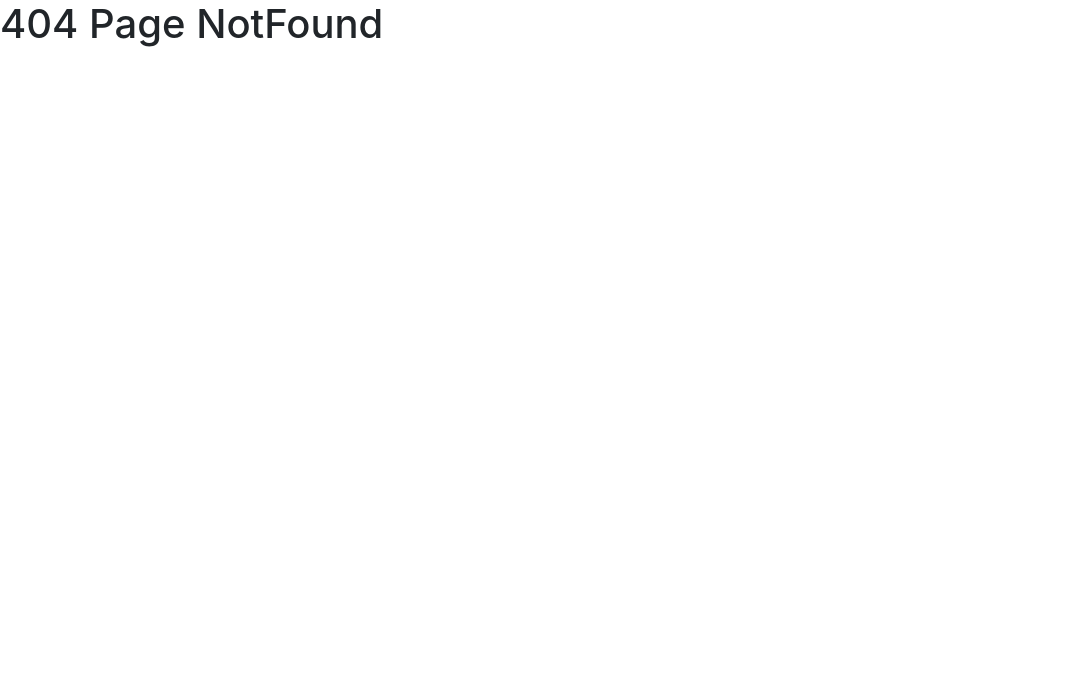
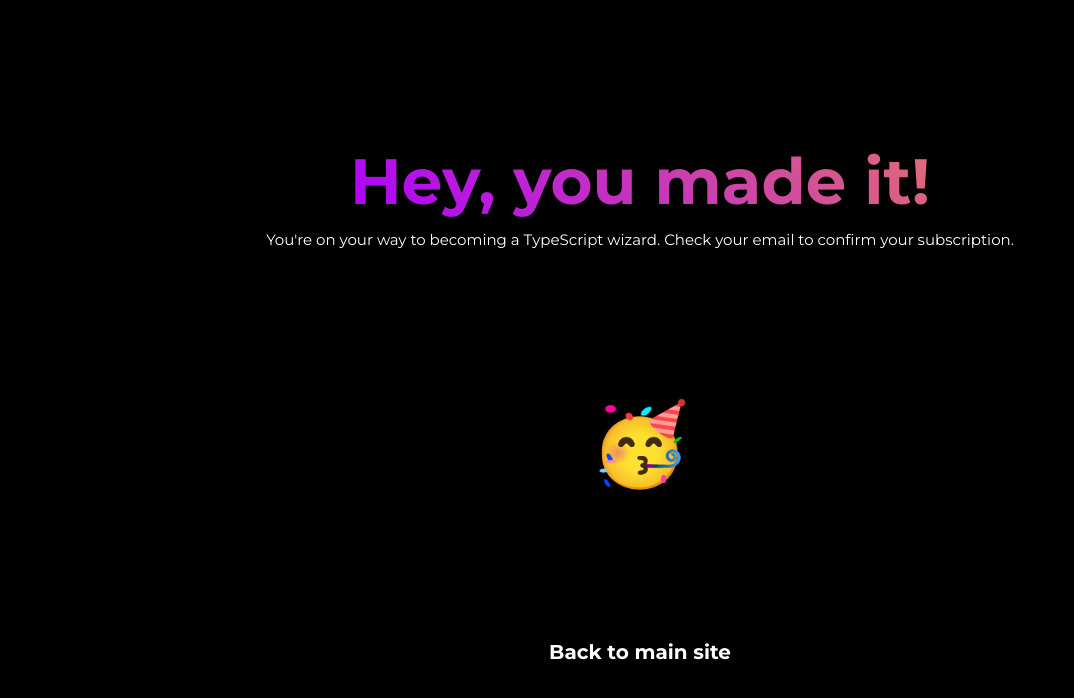
Before and after one commit to shaundai/TSforJSDevsSite, a React (Create React App) app: page /signupsuccessful in a window 1280 px wide. Before the commit this address had no page. Shown: the top 698 px of the page, without its empty margins (0-1074 px from the left). Built offline with nearby package versions, Linux system fonts and the light colour scheme; a web font is replaced by a local one.

Commit message:
style success page

```diff
--- a/src/SubscribeSuccessful.js
+++ b/src/SubscribeSuccessful.js
@@ -1,6 +1,67 @@
+import styled from 'styled-components'
+import { Colors } from './util/Colors'
+import {
+  Link
+} from "react-router-dom";
+import { HeaderText, Container, Content } from "./components/styles"
+import { Emoji } from './util/util'
+
+
+const SuccessPage = styled(Content)`
+height: 100vh;
+display: flex;
+flex-direction: column;
+justify-content: space-evenly;
+text-align: center;
+`
+
+const SuccessText = styled.div`
+font-size: 15px;
+`
+
+export const BackLink = styled(Link)`
+font-weight: bold;
+display: block;
+font-size: 20px;
+position: relative;
+
+&:hover {
+  text-decoration: none;
+  color: ${Colors.mainWhite};
+}
+
+&:after {
+  content: "";
+  position: absolute;
+  bottom: 0;
+  left: 50%;
+  display: block;
+  background: none repeat scroll 0 0 transparent;
+  height: 2px;
+  width: 0;
+  background: ${Colors.softOrange};
+  transition: width 0.3s ease 0s, left 0.3s ease 0s;
+}
+
+&:hover::after {
+  width: 100%;
+  left: 0;
+}
+`
 
 export const SubscribeSuccessful = () => {
-  return <h1>404 Page NotFound</h1>;
+  return <Container>
+    <SuccessPage>
+      <div>
+<HeaderText>Hey, you made it!</HeaderText>
+<SuccessText>You're on your way to becoming a TypeScript wizard. Check your email to confirm your subscription.</SuccessText>
+</div>
+<div style={{fontSize: '80px',}}><Emoji symbol="🥳" label="Party Face"/></div>
+<BackLink to="/">
+Back to main site
+</BackLink>
+</SuccessPage>
+    </Container>;
 }
 
 export default SubscribeSuccessful;
```
